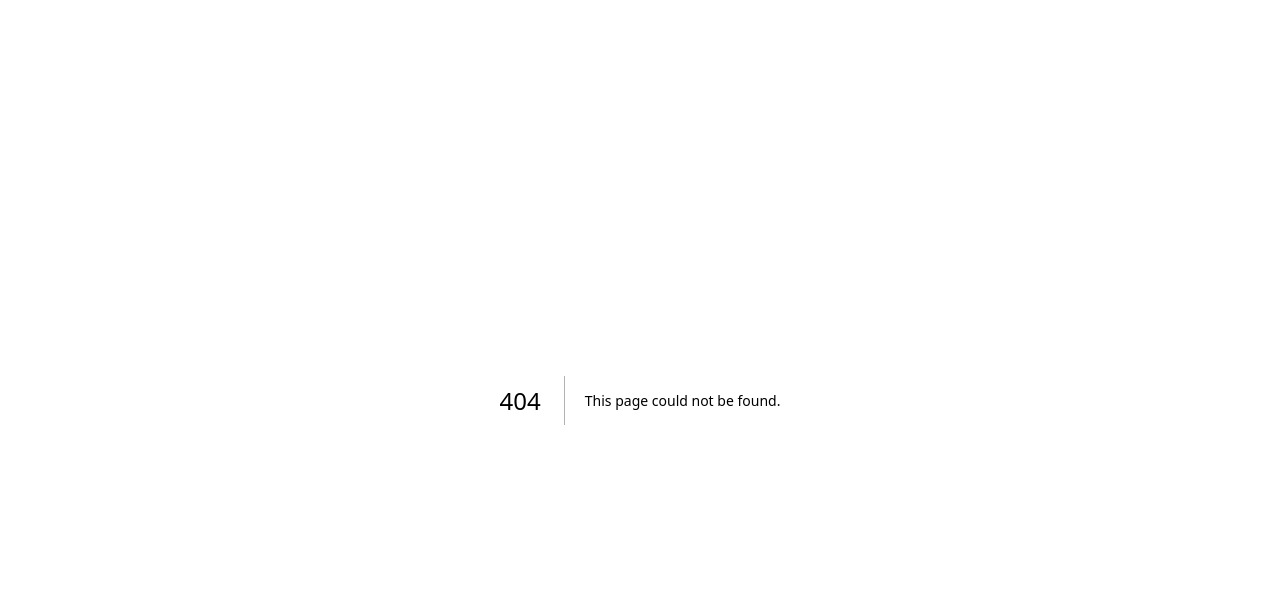
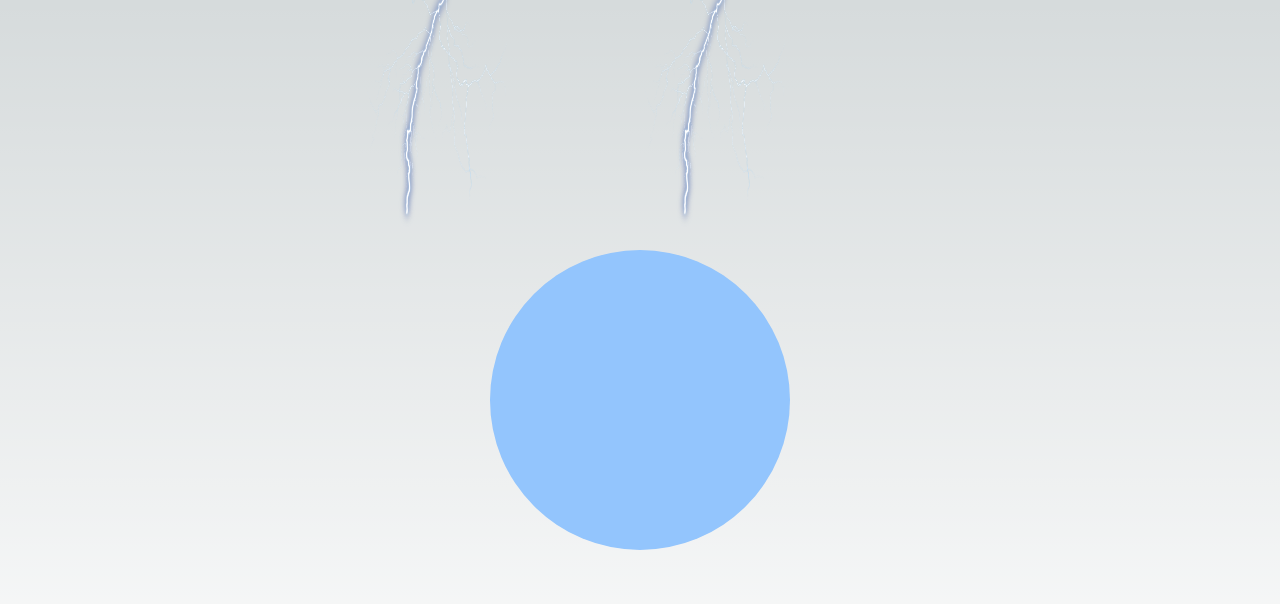
Before and after one commit to Binary-Beast-Byte/nextjs-practice, a Next.js app: page /animate in a window 1280 px wide. Before the commit this address had no page. Shown: the top 604 px of the page. Built offline with nearby package versions, Linux system fonts and the light colour scheme.

Commit message:
added vertical motion

```diff
--- a/package.json
+++ b/package.json
@@ -13,8 +13,10 @@
     "@types/react": "18.2.14",
     "@types/react-dom": "18.2.6",
     "autoprefixer": "10.4.14",
+    "axios": "^1.4.0",
     "eslint": "8.43.0",
     "eslint-config-next": "13.4.7",
+    "framer-motion": "^10.12.20",
     "next": "13.4.7",
     "postcss": "8.4.24",
     "react": "18.2.0",
--- /dev/null
+++ b/src/app/animate/page.tsx
@@ -0,0 +1,51 @@
+"use client"
+
+import React, { useState } from 'react';
+import Lightening from "../../../public/light.png";
+import Image from 'next/image';
+import { motion } from 'framer-motion';
+
+const Page = () => {
+  const [isAnimating, setIsAnimating] = useState(true);
+
+  return (
+    <div className='h-screen w-screen flex justify-center items-center'>
+      <div className='relative h-[300px] w-[300px] bg-blue-300 rounded-full rotate-45' />
+      <motion.span
+        className='w-[150px] absolute top-20 left-1/2 transform -translate-x-1/2'
+        animate={{
+            scaleY: isAnimating ? [2, 0.5, 2] : 1,
+          }}
+        transition={{
+          duration: 2,
+          repeat: Infinity,
+          repeatType: 'mirror',
+        }}
+        onAnimationComplete={() => setIsAnimating(false)}
+        style={{ transformOrigin: 'bottom' }}
+
+      >
+        <Image src={Lightening} alt="" width={150} height={200} className='' />
+      </motion.span>
+
+      <motion.span
+        className='w-[150px] absolute top-20 right-[60%] transform translate-x-14 rotate-45'
+        animate={{
+            scaleY: isAnimating ? [2, 0.5, 2] : 1,
+          }}
+        transition={{
+          duration: 2,
+          repeat: Infinity,
+          repeatType: 'mirror',
+        }}
+        onAnimationComplete={() => setIsAnimating(false)}
+        style={{ transformOrigin: 'bottom' }}
+
+      >
+        <Image src={Lightening} alt="" width={150} height={200} className='' />
+      </motion.span>
+    </div>
+  );
+};
+
+export default Page;
--- a/src/app/home/page.tsx
+++ b/src/app/home/page.tsx
@@ -1,18 +1,31 @@
 "use client"
 
-import Button from "@/components/Button"
+import axios from 'axios'
+import { useEffect, useState } from "react"
+
 
 const page = () => {
+
+  const [data, setData] = useState(null)
+
+  const getApiData = async () => {
+    const response = await axios.get('https://jsonplaceholder.typicode.com/posts')
+
+    setData(response.data)
+  }
+
+  useEffect(() => {
+    getApiData()
+  }, [])
+
   return (
-    <div className="flex space-x-5 p-10">
-    <Button onClick={() => console.log('button clicked')} className='bg-red-700  text-xl'>
-      Click me
-      </Button>
-
-      <Button onClick={() => console.log('button 1 clicked')}  className='bg-emerald-700 hover:scale-105 text-xl rounded px-8'>
-       Button 1
-      </Button>
-    </div>
+    <div className="p-5 py-3">
+    {data?.map((data, index) => (
+      <h1 className="text-center text-3xl text-blue-300">
+        {data.title}
+      </h1>
+    ))}
+</div>
 
   )
 }
```
Also changed, not shown: public/light.png (added), 1 other file (tests, documents, lock files or other folders).
